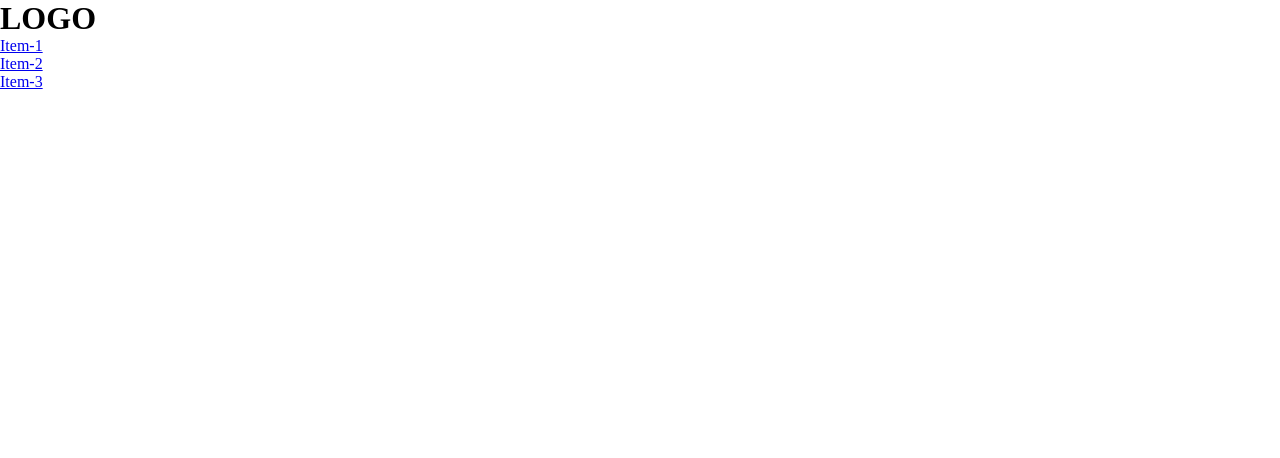
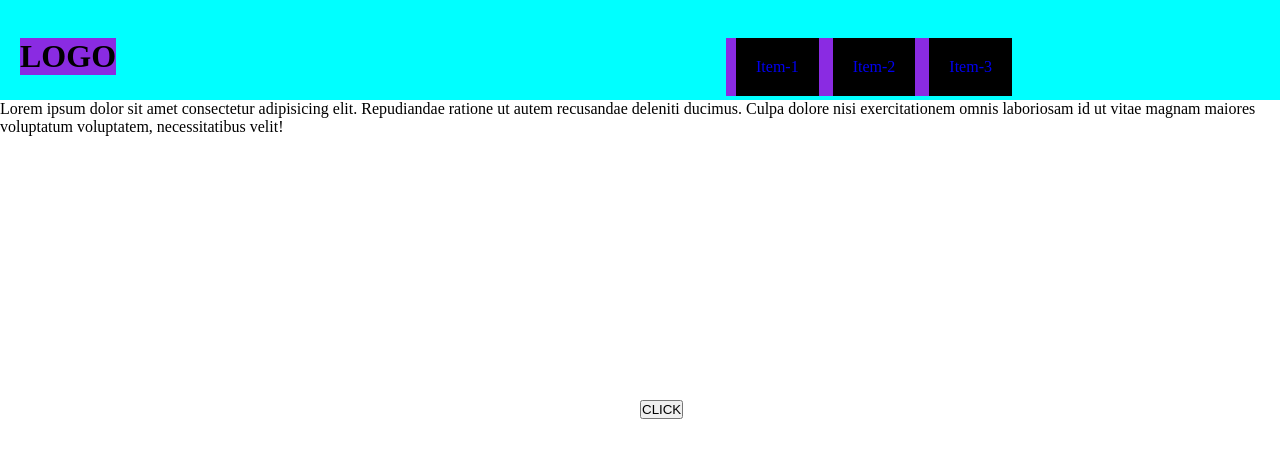
Before and after one commit to 1TDSPG-2024/exemplo-flex, a plain HTML site: page index.html in a window 1280 px wide. Drawn offline with Linux system fonts and the light colour scheme.

Commit message:
Estilizando cabeçalho

```diff
--- a/css/estilo.css
+++ b/css/estilo.css
@@ -3,3 +3,48 @@
     padding: 0;
     box-sizing: border-box;
 }
+#cabecalho{
+    background-color: aqua;
+    height: 100px;
+    position: relative;
+    padding: 20px;
+
+    /* aninnhamento de seletrores */
+    h1{
+        float: left;
+        background-color: blueviolet;
+        position: relative;
+        top: 30%;
+    }
+    nav{
+        float: right;
+        position: relative;
+        top: 30%;
+        right: 20%;
+        background-color: blueviolet;
+    }
+
+.link{
+    display: inline;
+    margin-left: 10px;
+    a{
+        text-decoration: none;
+        display: inline-block;
+        padding: 20px;
+        background-color: black;
+
+    }
+}
+}
+button{
+    position: fixed;
+    top: 50%;
+    left: 50%;
+}
+/* #cabecalho > h1{
+    background-color: blue;
+} */
+
+a:hover{
+    background-color: aquamarine;
+}
--- a/index.html
+++ b/index.html
@@ -18,6 +18,7 @@
             </ul>
         </nav>
     </header>
-
+    <button>CLICK</button>
+    <p>Lorem ipsum dolor sit amet consectetur adipisicing elit. Repudiandae ratione ut autem recusandae deleniti ducimus. Culpa dolore nisi exercitationem omnis laboriosam id ut vitae magnam maiores voluptatum voluptatem, necessitatibus velit!</p>
 </body>
 </html>
```
Also changed, not shown: 1 other file.
